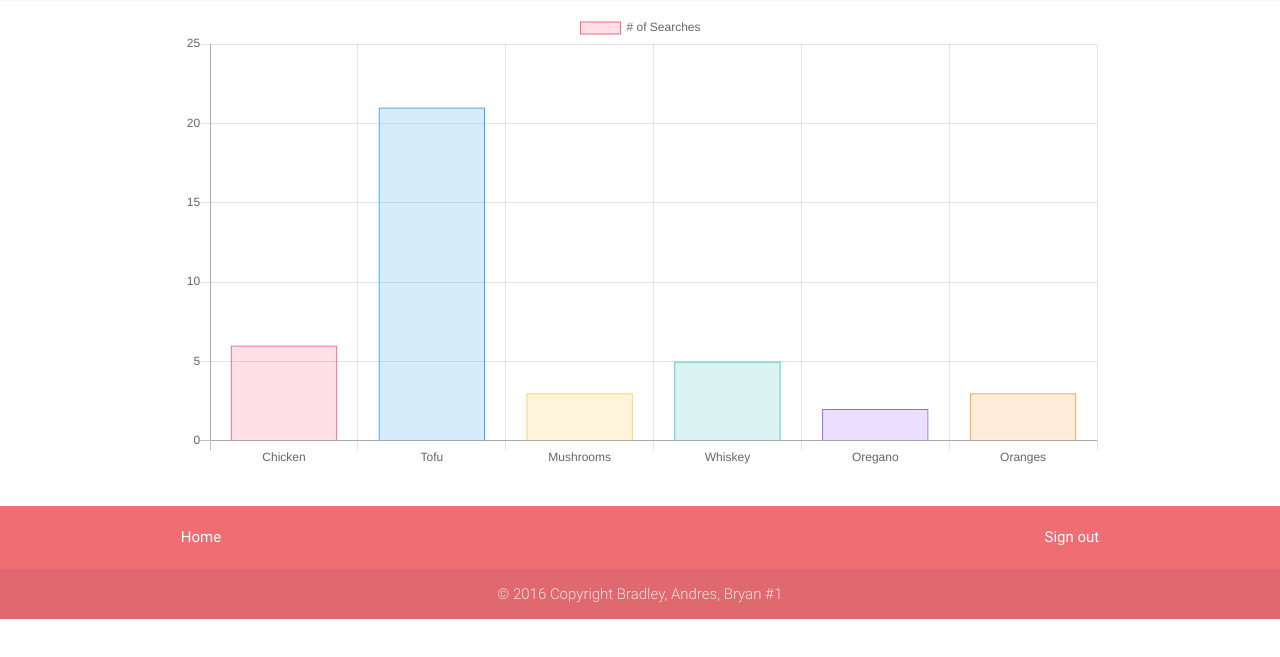
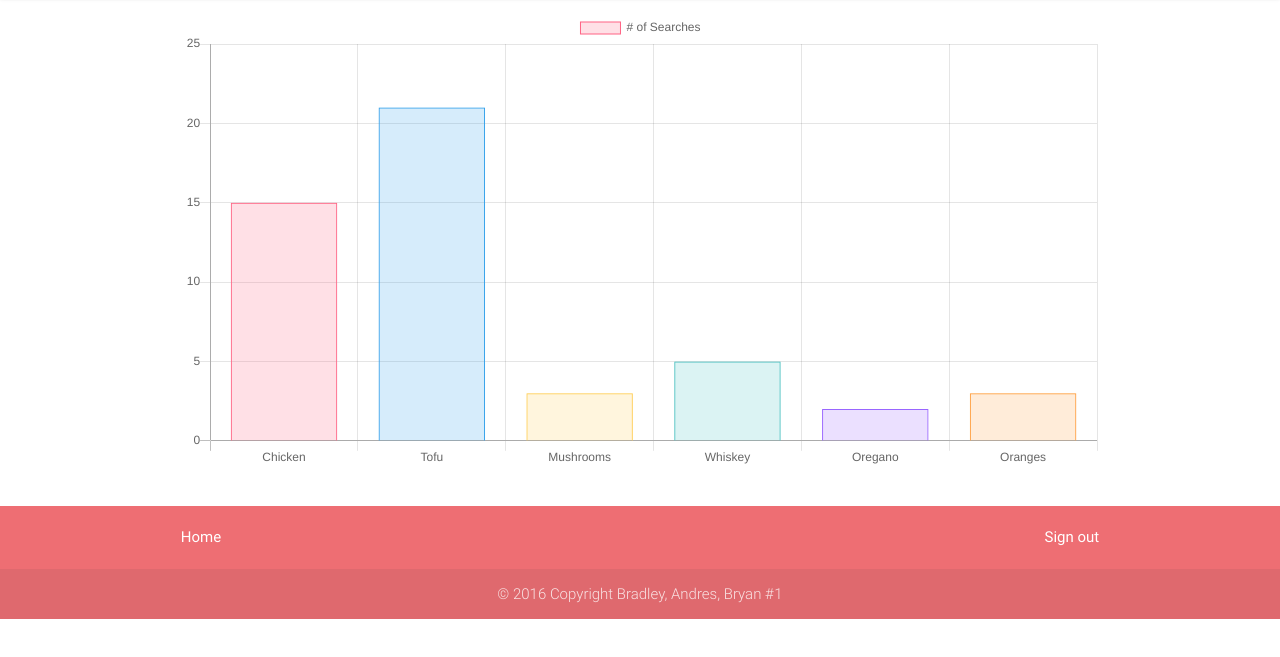
Before and after one commit to saenza76/project2, a website: page public/chart.html in a window 1280 px wide. Shown: the part 67-724 px from the top of the page. Drawn offline with nearby package versions, Linux system fonts and the light colour scheme; no server answers.

Commit message:
final touches

```diff
--- a/config/orm.js
+++ b/config/orm.js
@@ -4,10 +4,9 @@ var connection = require('./connection.js');
 // defining functions for later use
 var orm = {
 
-	// function for adding burgers to database
+	// function for adding ingredient to database
 	addToDatabase: function(ingredientname) {
-		console.log('** ingredientname **')
-		console.log(ingredientname)
+		console.log(ingredientname + ' we added 1')
 		var input = 'UPDATE ingredients SET searchCount = searchCount + 1 WHERE id = 1';
 		connection.query(input, function(err, result) {
             if (err) throw err;
--- a/public/chart.html
+++ b/public/chart.html
@@ -61,8 +61,9 @@
             <!--   Icon Section   -->
             <div class="row">
 
-                <!-- Console logs the contents of the DB -->
-                <script type="text/javascript">
+                <!--  =====CHART CODE GOES BETWEEN HERE ===== -->
+                <canvas id="myChart" width="400" height="200"></canvas>
+                <script>
                 $(document).ready(function() {
 
                     // calls our renderBurger function to populate the page with all burgers from the database
@@ -73,7 +74,7 @@
 
                         var originURL = document.location.origin;
 
-                        // AJAX call which will come back with info about the burgers in our database
+                        // AJAX call which will come back with info about the ingredients in our database
                         $.ajax({
                             url: originURL + '/api',
                             method: 'GET'
@@ -86,10 +87,6 @@
                     };
 
                 });
-                </script>
-                <!--  =====CHART CODE GOES BETWEEN HERE ===== -->
-                <canvas id="myChart" width="400" height="200"></canvas>
-                <script>
                 var ctx = document.getElementById("myChart");
                 var myChart = new Chart(ctx, {
                     type: 'bar',
@@ -97,7 +94,7 @@
                         labels: ["Chicken", "Tofu", "Mushrooms", "Whiskey", "Oregano", "Oranges"],
                         datasets: [{
                             label: '# of Searches',
-                            data: [6, 21, 3, 5, 2, 3],
+                            data: [15, 21, 3, 5, 2, 3],
                             backgroundColor: [
                                 'rgba(255, 99, 132, 0.2)',
                                 'rgba(54, 162, 235, 0.2)',
```
